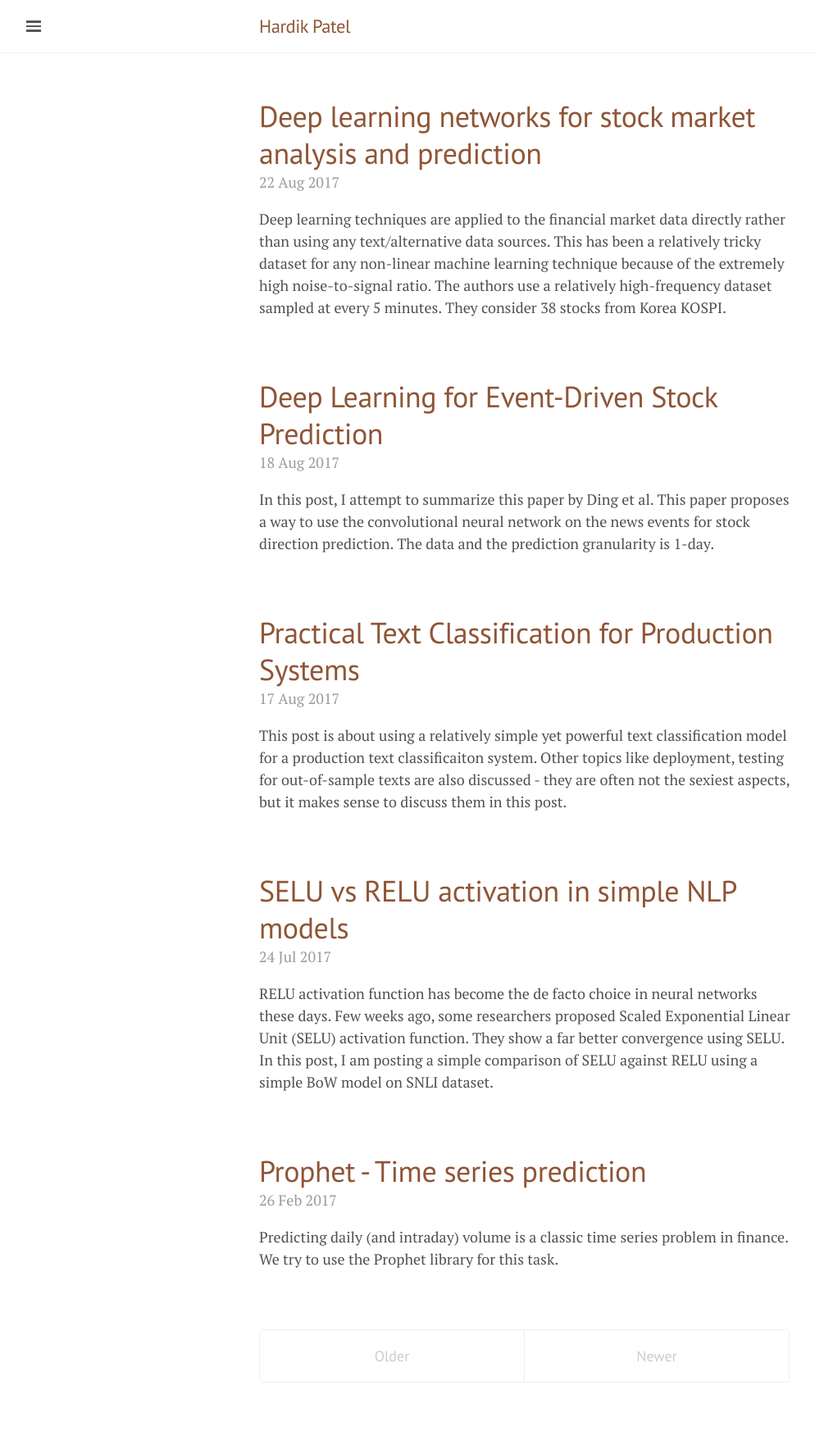
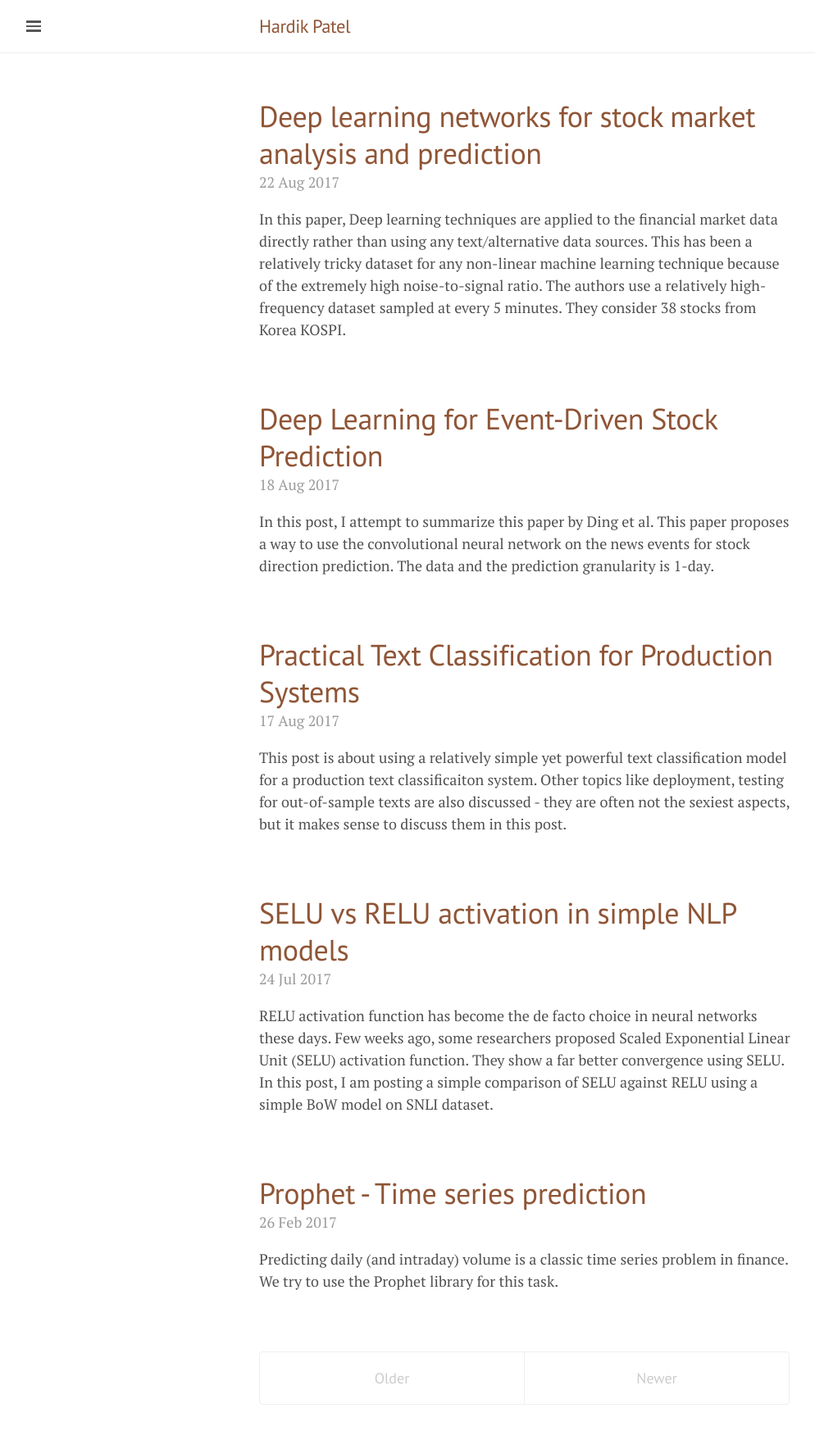
Before and after one commit to hardikp/hardikp.github.io, a Jekyll site: the page built from index.html, in a window 1280 px wide. Shown: the whole page at 82% size, without its empty margins (0-994 px from the left). Built offline with Jekyll 4.4.1, drawn with Linux system fonts in a browser that asks for light colours; the list of posts is cut into pages by our own code; before the commit the page ends 1741 px from its top, so only the background shows below that.

Commit message:
Minor change in the intraday stock return post

```diff
--- a/_posts/2017-08-22-intraday-predictions.md
+++ b/_posts/2017-08-22-intraday-predictions.md
@@ -2,7 +2,7 @@
 layout: post
 comments: true
 title: "Deep learning networks for stock market analysis and prediction"
-excerpt: "Deep learning techniques are applied to the financial market data directly rather than using any text/alternative data sources. This has been a relatively tricky dataset for any non-linear machine learning technique because of the extremely high noise-to-signal ratio. The authors use a relatively high-frequency dataset sampled at every 5 minutes. They consider 38 stocks from Korea KOSPI."
+excerpt: "In this paper, Deep learning techniques are applied to the financial market data directly rather than using any text/alternative data sources. This has been a relatively tricky dataset for any non-linear machine learning technique because of the extremely high noise-to-signal ratio. The authors use a relatively high-frequency dataset sampled at every 5 minutes. They consider 38 stocks from Korea KOSPI."
 date:   2017-08-22 18:00:00
 mathjax: true
 ---
```
